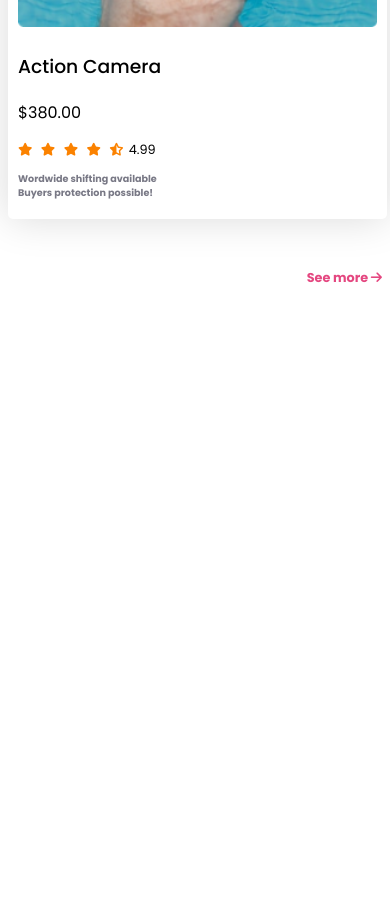
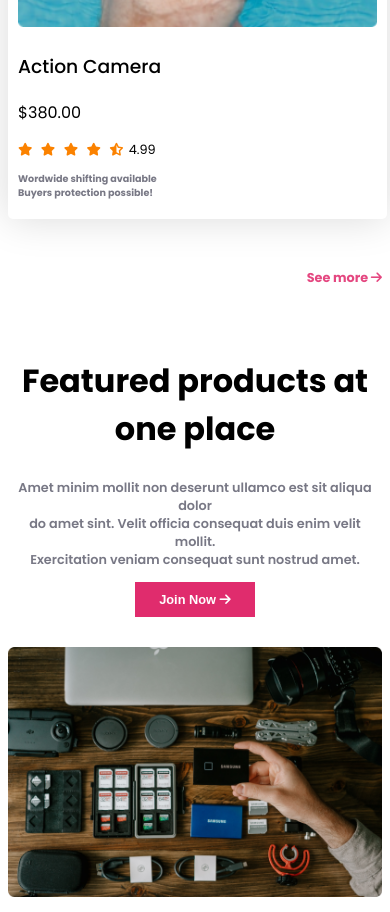
Before and after one commit to mohibuluzzal/camera-web, a plain HTML site: page index.html in a window 390 px wide. Shown: the part 5907-6819 px from the top of the page. Before the commit the page ends 6207 px from the top, so only its background shows below. Drawn offline with Linux system fonts and the light colour scheme.

Commit message:
added feature section with resopnsive

```diff
--- a/index.html
+++ b/index.html
@@ -275,9 +275,25 @@
     ====================== -->
     <section class="see-more text-poppins">
         <p class="text-16 font-700">See more <i class="fa-solid fa-arrow-right"></i></p>
-        <!-- see more section end
-        ====================== -->
     </section>
+    <!-- see more section end
+    ====================== -->
+
+    <!-- feature-section start
+    ===================== -->
+    <section class="featuer-container text-poppins">
+        <div class="feature-img">
+            <img src="images/gear.png" alt="">
+        </div>
+
+        <div class="feature-content">
+            <h2 class="text-38 font-700">Featured products at one place</h2>
+            <p class="text-16 font-600 text-gray">Amet minim mollit non deserunt ullamco est sit aliqua dolor <br> do amet sint. Velit officia consequat duis enim velit mollit. <br>Exercitation veniam consequat sunt nostrud amet.</p>
+            <button class="btn-primary text-16 font-700 text-white">Join Now <i class="fa-solid fa-arrow-right"></i></button>
+        </div>
+    </section>
+    <!-- feature-section end
+    ===================== -->
 
     </main>
 
--- a/styles/responsive.css
+++ b/styles/responsive.css
@@ -42,4 +42,18 @@
             width: 96%;
         }
 
+    /* feature section style
+    ====================== */
+    .featuer-container{
+        flex-direction: column-reverse;
+        gap: 30px;
+    }
+    .feature-img {
+        width: 100%;
+    }
+    .feature-content {
+        width: 100%;
+        margin-left: 0px;
+        text-align: center;
+    }
 }
--- a/styles/style.css
+++ b/styles/style.css
@@ -161,3 +161,22 @@
     color: #E02C6DDE;
     text-align: right;
 }
+
+/* feature section style
+====================== */
+.featuer-container{
+    max-width: 1180px;
+    margin: 0 auto;
+    display: flex;
+}
+.feature-img{
+    width: 40%;
+}
+.feature-img img{
+    width: 100%;
+}
+.feature-content{
+    width: 60%;
+    margin-left: 50px;
+    margin-top: 30px;
+    }
```
